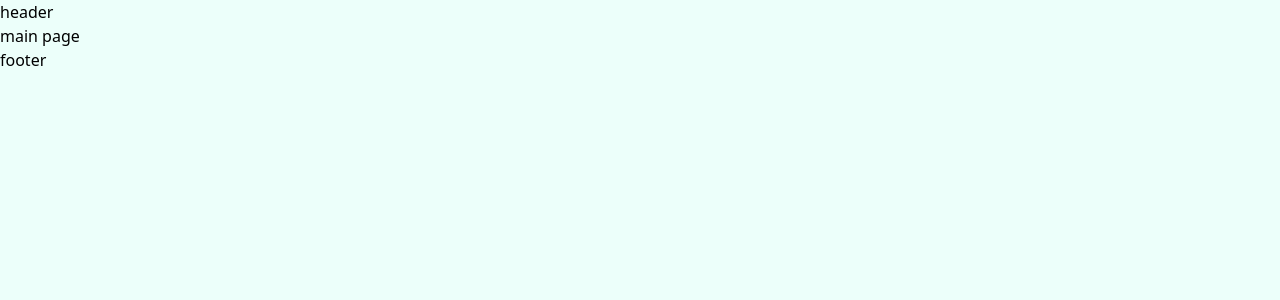
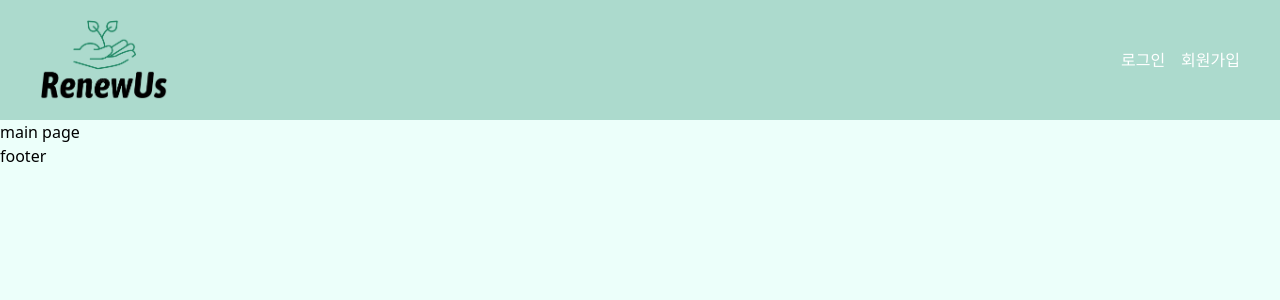
Before and after one commit to web-team-dopamine/recycling-front, a React (Create React App) app: page / in a window 1280 px wide. Shown: the top 300 px of the page. Built offline with nearby package versions, Linux system fonts and the light colour scheme.

Commit message:
style: header UI #3
- 임시로 로그인한 경우와 userType에 따른 구분을 주석처리했습니다
- 추후 기능 구현 시, header 주석 부분으로 style을 변경할 예정입니다

```diff
--- a/src/shared/Header.tsx
+++ b/src/shared/Header.tsx
@@ -1,5 +1,251 @@
-const Header = () => {
-  return <>header</>;
+import React, { useState } from 'react';
+//import { Menu, Transition } from '@headlessui/react';
+//import { ChevronDownIcon } from '@heroicons/react/20/solid';
+import { useNavigate } from 'react-router-dom';
+
+type HeaderProps = {
+  isLoggedIn: boolean;
+  userType: 'admin' | 'seller' | 'user';
+};
+
+const Header: React.FC<HeaderProps> = ({ isLoggedIn, userType }) => {
+  const navigate = useNavigate();
+  //const [isDropdownOpen, setIsDropdownOpen] = useState(false);
+
+  return (
+    <header className="bg-[#ACDACD] text-white px-4 py-3 flex justify-between items-center h-[120px]">
+      {/* logo */}
+      <div className="flex items-center ml-6" onClick={() => navigate('/')}>
+        <img src="/logo.png" alt="로고" className="h-20" />
+      </div>
+
+      {/* 오른쪽 버튼 그룹 */}
+      <div className="flex items-center space-x-4 relative mr-6">
+        <button
+          className="text-white hover:text-[#2E9093]"
+          onClick={() => navigate('/login')}
+        >
+          로그인
+        </button>
+        <button
+          className="text-white hover:text-[#2E9093]"
+          onClick={() => navigate('/join')}
+        >
+          회원가입
+        </button>
+
+        {/* 게시판 버튼
+        <Menu as="div" className="relative inline-block text-left">
+          <Menu.Button
+            className="flex items-center text-white hover:text-[#2E9093]"
+            onClick={() => setIsDropdownOpen(!isDropdownOpen)}
+          >
+            <span className="mr-1">바로가기</span>
+            <ChevronDownIcon
+              className="h-5 w-5 text-white hover:text-[#2E9093]"
+              aria-hidden="true"
+            />
+          </Menu.Button>
+
+          {/* 게시판 버튼 클릭 시 나타날 dropdown 메뉴
+          <Transition
+            show={isDropdownOpen}
+            enter="transition ease-out duration-100"
+            enterFrom="transform opacity-0 scale-95"
+            enterTo="transform opacity-100 scale-100"
+            leave="transition ease-in duration-75"
+            leaveFrom="transform opacity-100 scale-100"
+            leaveTo="transform opacity-0 scale-95"
+          >
+            <Menu.Items
+              static
+              className="origin-top-left absolute left-0 mt-2 w-32 rounded-md shadow-lg bg-[#D9D9D9] text-[#8A8A8A] ring-1 ring-black ring-opacity-5 focus:outline-none"
+            >
+              <div className="py-1">
+                {/* 관리자일 경우
+                {userType === 'admin' && (
+                  <>
+                    <Menu.Item>
+                      {({ active }) => (
+                        <button
+                          className={`${
+                            active
+                              ? 'text-[#2E9093] font-bold'
+                              : 'text-[#8A8A8A]'
+                          } block px-4 py-2 text-sm w-full text-left`}
+                          onClick={() => navigate('/admin')}
+                        >
+                          인증
+                        </button>
+                      )}
+                    </Menu.Item>
+                    <Menu.Item>
+                      {({ active }) => (
+                        <button
+                          className={`${
+                            active
+                              ? 'text-[#2E9093] font-bold'
+                              : 'text-[#8A8A8A]'
+                          } block px-4 py-2 text-sm w-full text-left`}
+                          onClick={() => navigate('/admin')}
+                        >
+                          홍보
+                        </button>
+                      )}
+                    </Menu.Item>
+                    <Menu.Item>
+                      {({ active }) => (
+                        <button
+                          className={`${
+                            active
+                              ? 'text-[#2E9093] font-bold'
+                              : 'text-[#8A8A8A]'
+                          } block px-4 py-2 text-sm w-full text-left`}
+                          onClick={() => navigate('/admin')}
+                        >
+                          신고
+                        </button>
+                      )}
+                    </Menu.Item>
+                  </>
+                )}
+                {/* 판매자일 경우
+                {userType === 'seller' && (
+                  <>
+                    <Menu.Item>
+                      {({ active }) => (
+                        <button
+                          className={`${
+                            active
+                              ? 'text-[#2E9093] font-bold'
+                              : 'text-[#8A8A8A]'
+                          } block px-4 py-2 text-sm w-full text-left`}
+                          onClick={() => navigate('/protection')}
+                        >
+                          인증
+                        </button>
+                      )}
+                    </Menu.Item>
+                    <Menu.Item>
+                      {({ active }) => (
+                        <button
+                          className={`${
+                            active
+                              ? 'text-[#2E9093] font-bold'
+                              : 'text-[#8A8A8A]'
+                          } block px-4 py-2 text-sm w-full text-left`}
+                          onClick={() => navigate('/')}
+                        >
+                          홍보
+                        </button>
+                      )}
+                    </Menu.Item>
+                    <Menu.Item>
+                      {({ active }) => (
+                        <button
+                          className={`${
+                            active
+                              ? 'text-[#2E9093] font-bold'
+                              : 'text-[#8A8A8A]'
+                          } block px-4 py-2 text-sm w-full text-left`}
+                          onClick={() => navigate('/seller/post')}
+                        >
+                          상품 등록
+                        </button>
+                      )}
+                    </Menu.Item>
+                  </>
+                )}
+                {/* 일반 사용자일 경우
+                {userType === 'user' && (
+                  <>
+                    <Menu.Item>
+                      {({ active }) => (
+                        <button
+                          className={`${
+                            active
+                              ? 'text-[#2E9093] font-bold'
+                              : 'text-[#8A8A8A]'
+                          } block px-4 py-2 text-sm w-full text-left`}
+                          onClick={() => navigate('/protection')}
+                        >
+                          인증
+                        </button>
+                      )}
+                    </Menu.Item>
+                    <Menu.Item>
+                      {({ active }) => (
+                        <button
+                          className={`${
+                            active
+                              ? 'text-[#2E9093] font-bold'
+                              : 'text-[#8A8A8A]'
+                          } block px-4 py-2 text-sm w-full text-left`}
+                          onClick={() => navigate('/')}
+                        >
+                          홍보
+                        </button>
+                      )}
+                    </Menu.Item>
+                    <Menu.Item>
+                      {({ active }) => (
+                        <button
+                          className={`${
+                            active
+                              ? 'text-[#2E9093] font-bold'
+                              : 'text-[#8A8A8A]'
+                          } block px-4 py-2 text-sm w-full text-left`}
+                          // 모달창 구현 예정
+                        >
+                          신고글 작성
+                        </button>
+                      )}
+                    </Menu.Item>
+                  </>
+                )}
+              </div>
+            </Menu.Items>
+          </Transition>
+        </Menu>
+
+        {/* 로그인 및 회원가입 버튼
+        {!isLoggedIn ? (
+          // 로그인하지 않은 경우
+          <>
+            <button
+              className="text-white hover:text-[#2E9093]"
+              onClick={() => navigate('/login')}
+            >
+              로그인
+            </button>
+            <button
+              className="text-white hover:text-[#2E9093]"
+              onClick={() => navigate('/join')}
+            >
+              회원가입
+            </button>
+          </>
+        ) : (
+          // 로그인한 경우
+          <>
+            <button
+              className="text-white hover:text-[#2E9093]"
+              onClick={() => navigate('/user/:id/basket')}
+            >
+              장바구니
+            </button>
+            <button
+              className="text-white hover:text-[#2E9093]"
+              onClick={() => navigate('/user/:id')}
+            >
+              마이페이지
+            </button>
+          </>
+        )}
+          */}
+      </div>
+    </header>
+  );
 };
 
 export default Header;
```
